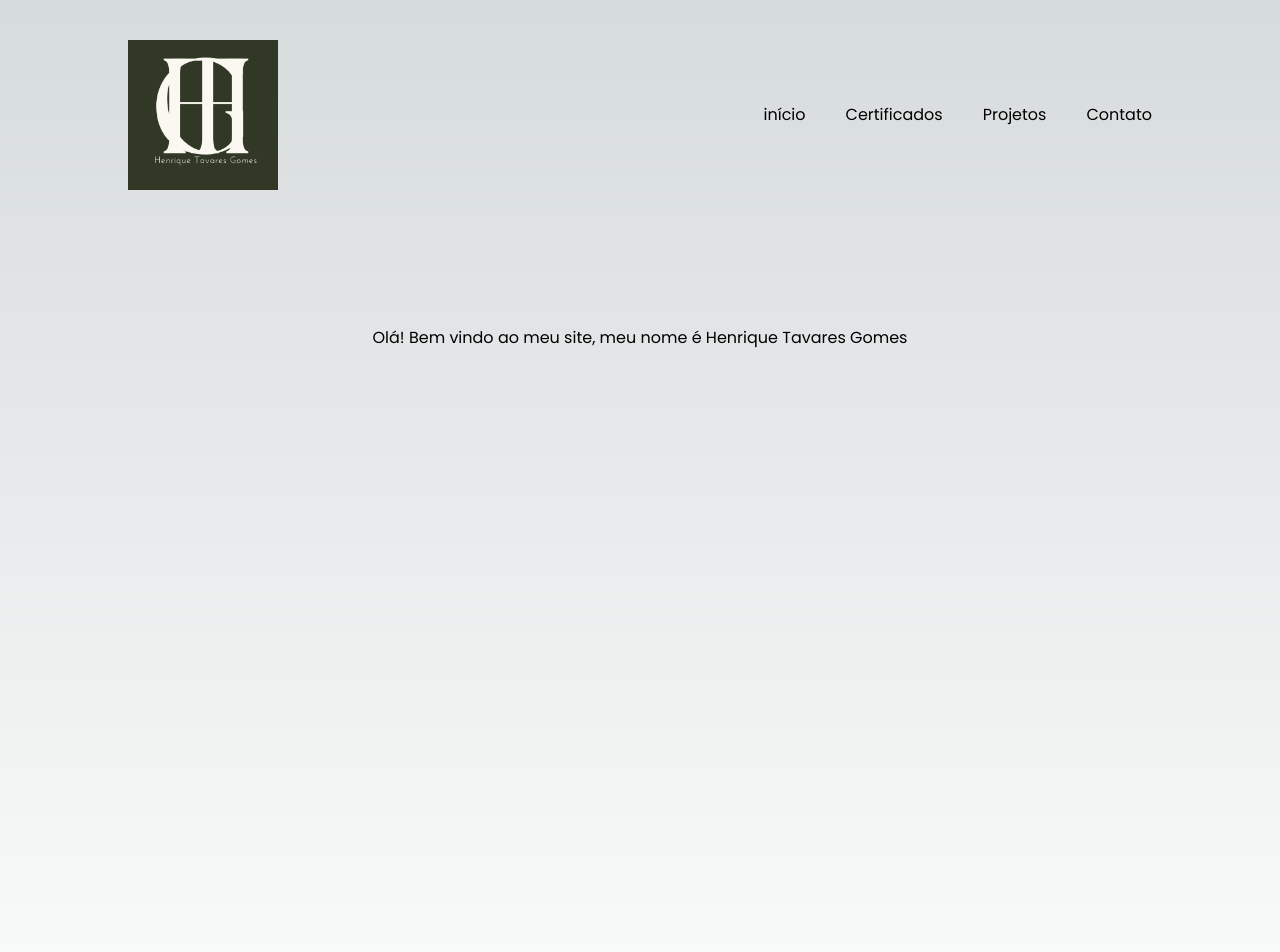
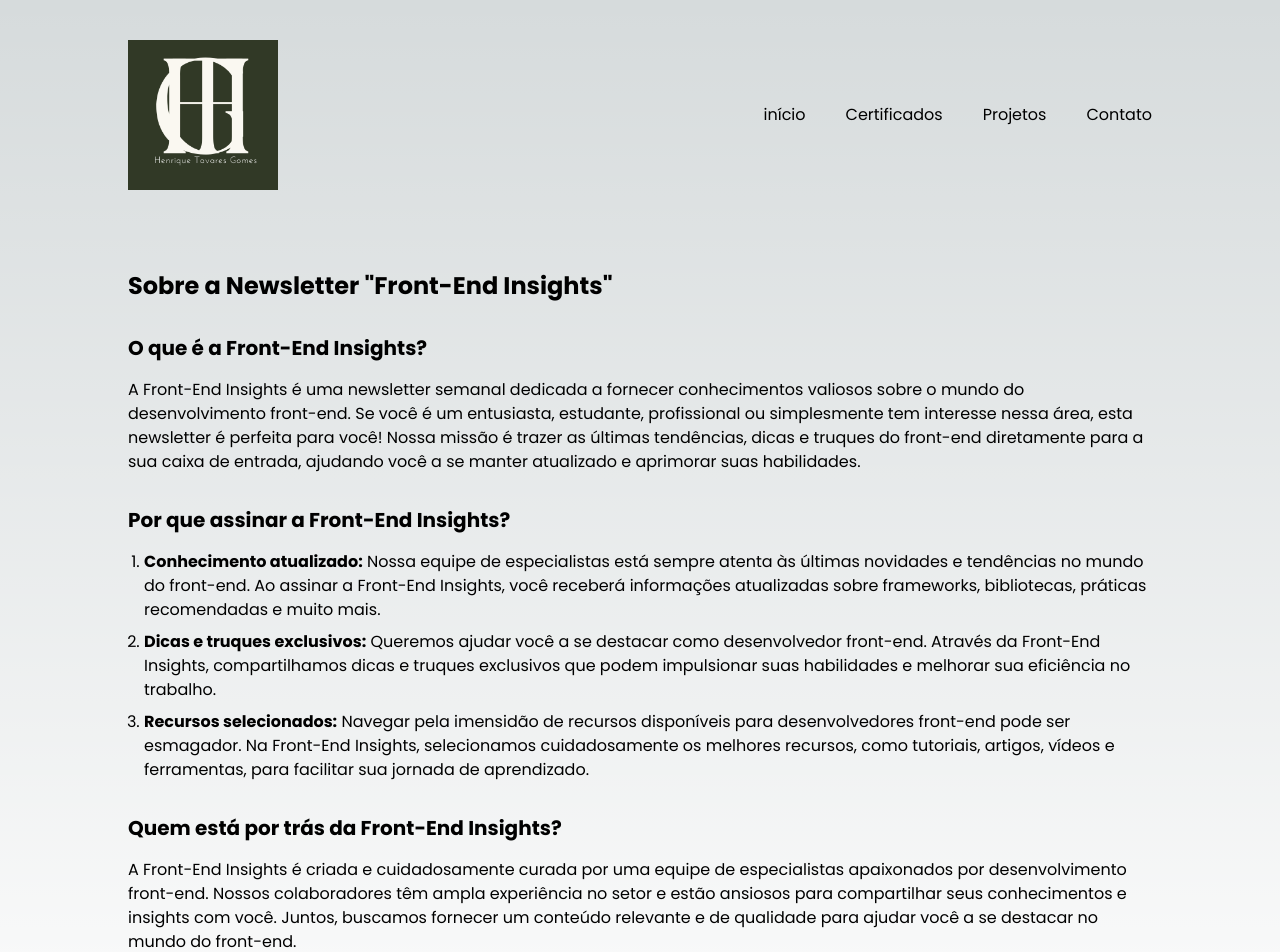
Before and after one commit to gomesht/protifolio, a Next.js app: page /certificados in a window 1280 px wide. Shown: the top 952 px of the page. Built offline with nearby package versions, Linux system fonts and the light colour scheme.

Commit message:
feat:certificados

```diff
--- a/src/app/certificados/page.jsx
+++ b/src/app/certificados/page.jsx
@@ -1,11 +1,73 @@
-import Image from 'next/image';
+export const metadata = {
+  title: 'Certificados | HTG',
+  description: 'Aqui você encontra os meus certificados.',
+  //openGraph gera a previsualização do link no facebook
+  openGraph: {
+    title: 'Certificados | HTG',
+    description: 'Aqui você encontra os meus certificados.',
+  },
+};
 
-export default function Home() {
+export default function About() {
+  const h1 = 'mt-10 mb-6 text-2xl font-bold';
+  const h2 = 'mt-8 mb-4 text-xl font-bold';
+  const p = 'mt-4 mb-2';
+
   return (
-    <main className="flex min-h-screen flex-col items-center justify-between p-24">
-      <div className="flex flex-col items-center justify-center gap-8">
-        <h3>Olá! Bem vindo ao meu site, meu nome é Henrique Tavares Gomes</h3>
-      </div>
+    <main>
+      <h1 className={h1}>Sobre a Newsletter "Front-End Insights"</h1>
+
+      <h2 className={h2}>O que é a Front-End Insights?</h2>
+      <p className={p}>
+        A Front-End Insights é uma newsletter semanal dedicada a fornecer
+        conhecimentos valiosos sobre o mundo do desenvolvimento front-end. Se
+        você é um entusiasta, estudante, profissional ou simplesmente tem
+        interesse nessa área, esta newsletter é perfeita para você! Nossa missão
+        é trazer as últimas tendências, dicas e truques do front-end diretamente
+        para a sua caixa de entrada, ajudando você a se manter atualizado e
+        aprimorar suas habilidades.
+      </p>
+
+      <h2 className={h2}>Por que assinar a Front-End Insights?</h2>
+      <ol className="list-decimal pl-4 [&>li]:mt-2">
+        <li>
+          <strong>Conhecimento atualizado:</strong> Nossa equipe de
+          especialistas está sempre atenta às últimas novidades e tendências no
+          mundo do front-end. Ao assinar a Front-End Insights, você receberá
+          informações atualizadas sobre frameworks, bibliotecas, práticas
+          recomendadas e muito mais.
+        </li>
+        <li>
+          <strong>Dicas e truques exclusivos:</strong> Queremos ajudar você a se
+          destacar como desenvolvedor front-end. Através da Front-End Insights,
+          compartilhamos dicas e truques exclusivos que podem impulsionar suas
+          habilidades e melhorar sua eficiência no trabalho.
+        </li>
+        <li>
+          <strong>Recursos selecionados:</strong> Navegar pela imensidão de
+          recursos disponíveis para desenvolvedores front-end pode ser
+          esmagador. Na Front-End Insights, selecionamos cuidadosamente os
+          melhores recursos, como tutoriais, artigos, vídeos e ferramentas, para
+          facilitar sua jornada de aprendizado.
+        </li>
+      </ol>
+
+      <h2 className={h2}>Quem está por trás da Front-End Insights?</h2>
+      <p className={p}>
+        A Front-End Insights é criada e cuidadosamente curada por uma equipe de
+        especialistas apaixonados por desenvolvimento front-end. Nossos
+        colaboradores têm ampla experiência no setor e estão ansiosos para
+        compartilhar seus conhecimentos e insights com você. Juntos, buscamos
+        fornecer um conteúdo relevante e de qualidade para ajudar você a se
+        destacar no mundo do front-end.
+      </p>
+
+      <p className={p}>
+        Não perca a oportunidade de se juntar a uma comunidade de
+        desenvolvedores front-end ávidos por aprender, crescer e se inspirar.
+        Inscreva-se agora mesmo na Front-End Insights e mergulhe em um mundo
+        repleto de descobertas front-end emocionantes!
+      </p>
     </main>
   );
 }
```
